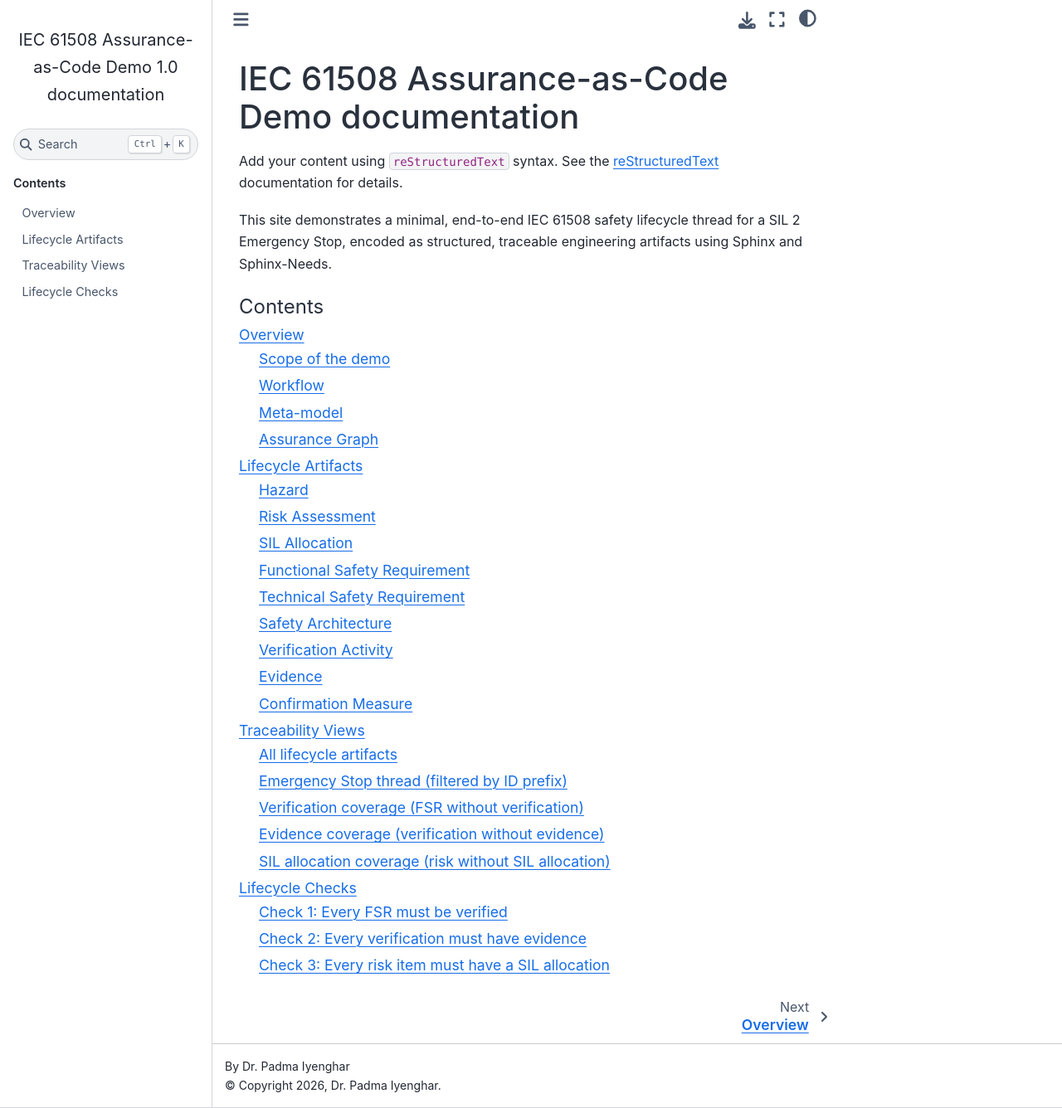
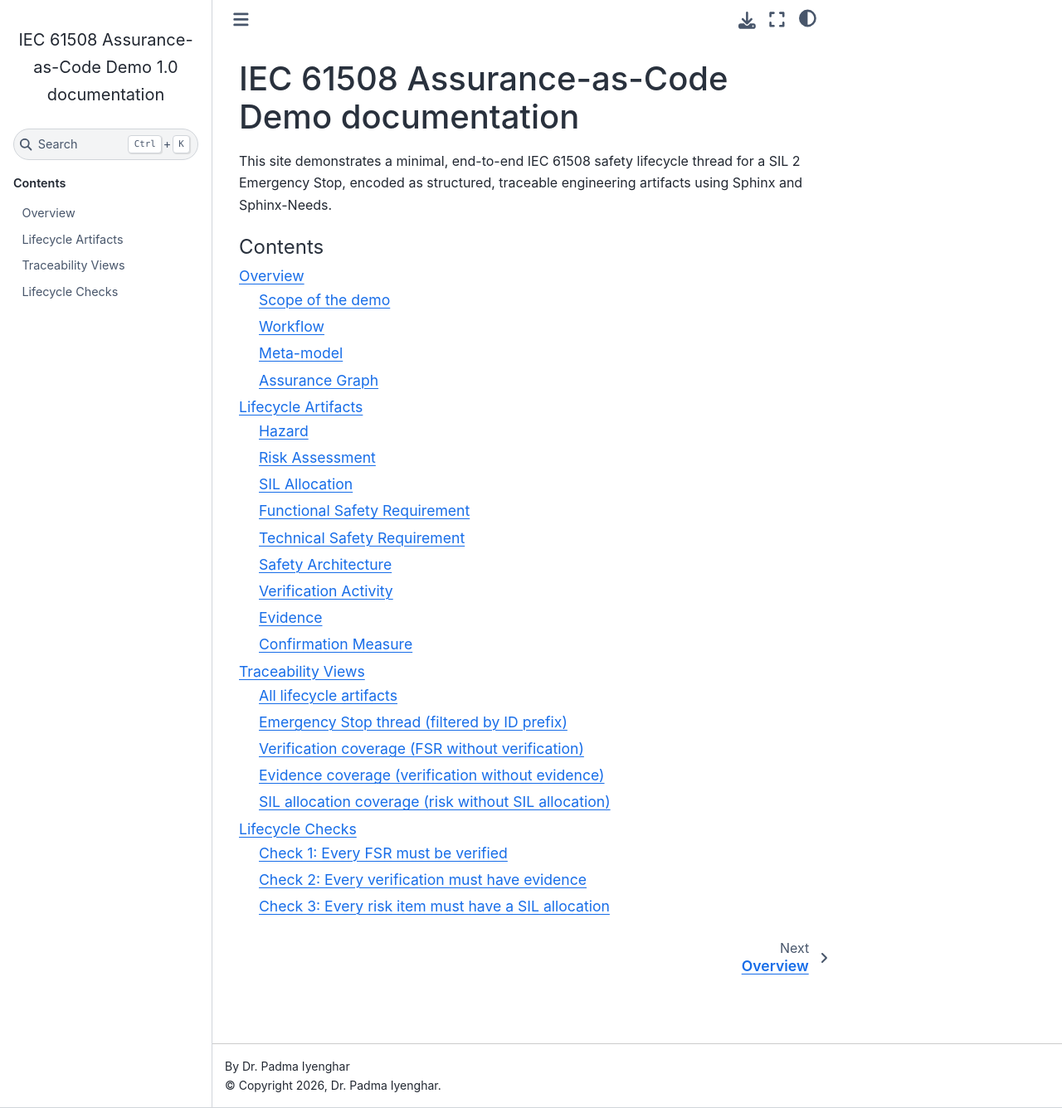
Before and after one commit to piyenghar/iec61508-assurance-demo, a Sphinx documentation site: the page built from docs/source/index.rst, in a window 1280 px wide and 1336 px high. Shown: the whole window at 83% size. Built offline with Sphinx 7.4.7 and the Sphinx Book theme 1.1.4, drawn with Linux system fonts in a browser that asks for light colours.

Commit message:
updated index file

```diff
--- a/docs/source/index.rst
+++ b/docs/source/index.rst
@@ -2,9 +2,9 @@
 IEC 61508 Assurance-as-Code Demo documentation
 ==============================================
 
-Add your content using ``reStructuredText`` syntax. See the
-`reStructuredText <https://www.sphinx-doc.org/en/master/usage/restructuredtext/index.html>`_
-documentation for details.
+.. Add your content using ``reStructuredText`` syntax. See the
+.. `reStructuredText <https://www.sphinx-doc.org/en/master/usage/restructuredtext/index.html>`_
+.. documentation for details.
 
 
 This site demonstrates a minimal, end-to-end IEC 61508 safety lifecycle thread for a SIL 2 Emergency Stop,
```
